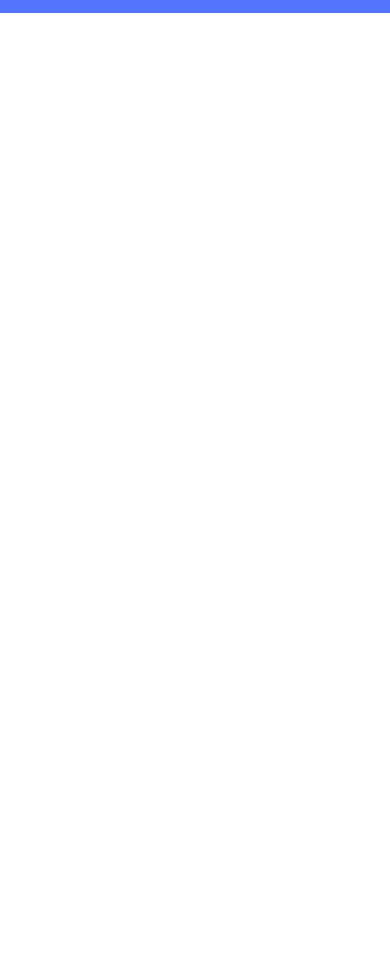
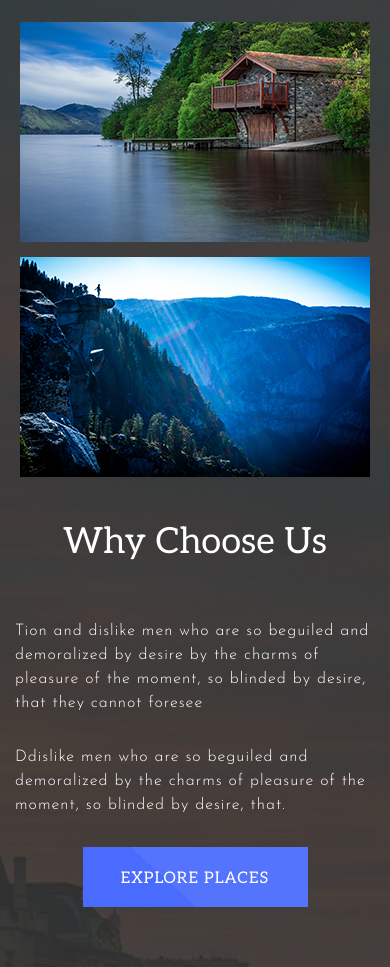
Before and after one commit to Deformix/exam-1, a website: page src/index.html in a window 390 px wide. Shown: the part 853-1820 px from the top of the page. Before the commit the page ends 866 px from the top, so only its background shows below. Drawn offline with nearby package versions, Linux system fonts and the light colour scheme; files that its build step writes are made by us from their sources; files whose address does not match are found by name.

Commit message:
Added 'Why Choose Us' section

```diff
--- a/src/index.html
+++ b/src/index.html
@@ -12,6 +12,7 @@
 
 <body>
     @@include('template/header.html')
+    @@include('template/choose.html')
     @@include('template/footer.html')
 
     <script src="js/script.js"></script>
--- a/src/scss/base/_base.scss
+++ b/src/scss/base/_base.scss
@@ -10,6 +10,13 @@ html {
 *::before,
 *::after {
   box-sizing: inherit;
+  margin: 0;
+  padding: 0;
+}
+
+h1 {
+  margin: 0;
+  padding: 0;
 }
 
 a {
--- a/src/scss/components/_button.scss
+++ b/src/scss/components/_button.scss
@@ -17,3 +17,23 @@
         background-color: darken(#5474fd, 10%);
     }
 }
+
+
+.button--link {
+    background: rgb(84, 116, 253);
+    display: block;
+    font-size: 16px;
+    height: 60px;
+    letter-spacing: 1px;
+    padding: 23px 38px;
+    width: 225px;
+    background: -moz-linear-gradient(222deg, rgba(84, 116, 253, 1) 61%, rgba(73, 107, 254, 1) 61%);
+    background: -webkit-linear-gradient(222deg, rgba(84, 116, 253, 1) 61%, rgba(73, 107, 254, 1) 61%);
+    background: linear-gradient(222deg, rgba(84, 116, 253, 1) 61%, rgba(73, 107, 254, 1) 61%);
+    filter: progid:DXImageTransform.Microsoft.gradient(startColorstr="#5474fd",endColorstr="#496bfe",GradientType=1);
+
+    &:hover {
+        background: darken(#5474fd, 10%)
+    }
+
+}
--- /dev/null
+++ b/src/scss/layout/_choose.scss
@@ -0,0 +1,112 @@
+.choose {
+    background: url("../img/choose-bg.jpg");
+    background-position: center;
+    background-repeat: no-repeat;
+    background-size: cover;
+    width: 100%;
+
+    &__content {
+        display: flex;
+        justify-content: space-between;
+        padding: 120px 0 120px;
+    }
+
+    &__info {
+        max-width: 540px;
+        padding-top: 80px;
+    }
+
+    &__title {
+        font-family: "Aleo", serif;
+        font-size: 36px;
+        font-weight: 400;
+        margin-bottom: 55px;
+    }
+
+    &__text {
+        font-size: 16px;
+        font-weight: 300;
+        margin-bottom: 30px;
+        letter-spacing: 1px;
+        line-height: 1.5;
+    }
+
+    &__button {
+        margin-top: 46px;
+    }
+
+    &__slides {
+        display: flex;
+        flex-direction: column;
+    }
+
+    &__slide {
+        & img:hover {
+            -webkit-box-shadow: 0px -1px 35px 11px rgba(84, 115, 253, 1);
+            -moz-box-shadow: 0px -1px 35px 11px rgba(84, 115, 253, 1);
+            box-shadow: 0px -1px 35px 11px rgba(84, 115, 253, 1);
+        }
+    }
+
+    &__slide--left {
+        padding-left: 125px;
+    }
+}
+
+@media screen and (max-width: 1200px) {
+    .choose {
+        &__slide--left {
+            padding-left: 0px;
+        }
+    }
+}
+
+@media screen and (max-width: 970px) {
+    .choose {
+        &__content {
+            flex-direction: column-reverse;
+            padding-top: 60px;
+            padding-bottom: 60px;
+        }
+
+        &__info {
+            padding-top: 30px;
+            margin: 0 auto;
+        }
+
+        &__slides {
+            flex-direction: row;
+            justify-content: space-evenly;
+
+
+        }
+    }
+}
+
+@media screen and (max-width: 760px) {
+    .choose {
+        &__slides {
+            flex-direction: column;
+            align-items: center;
+        }
+
+        &__slide {
+            margin-bottom: 10px;
+            & img {
+                width: 100%;
+            }
+        }
+    }
+}
+
+@media screen and (max-width: 500px) {
+    .choose {
+        &__title {
+            text-align: center;
+        }
+
+        &__button {
+            margin: 0 auto;
+        }
+    }
+}
--- a/src/scss/layout/_header.scss
+++ b/src/scss/layout/_header.scss
@@ -36,7 +36,7 @@
         padding: 2px;
 
         &-wrapper {
-            margin: 0 15px;
+            margin: 0 10px;
         }
     }
 
@@ -160,7 +160,7 @@
             position: absolute;
             right: 0;
             text-align: center;
-            top: 880px;
+            top: 826px;
             transform: translateX(-100%);
             transition: transform 0.3s;
             width: 100%;
@@ -178,10 +178,11 @@
         &__menu-item:not(:first-child) {
             margin-left: 0;
         }
-    }
+}
 }
 
-@media screen and (max-width: 450px) {
+
+@media screen and (max-width: 450px){
     .header {
         &__title {
             font-size: 38px;
@@ -204,5 +205,6 @@
                 padding-bottom: 10px;
             }
         }
+
     }
 }
--- a/src/scss/main.scss
+++ b/src/scss/main.scss
@@ -20,6 +20,7 @@
 // 4. Layout
 @import
   'layout/header',
+  'layout/choose',
   'layout/footer';
 
 // 5. Components
--- /dev/null
+++ b/src/template/choose.html
@@ -0,0 +1,32 @@
+<section class="choose">
+    <div class="container">
+        <div class="choose__content">
+
+            <div class="choose__info">
+                <h2 class="choose__title">Why Choose Us</h2>
+                <p class="choose__text">
+                    Tion and dislike men who are so beguiled and demoralized by desire by the charms of pleasure of the
+                    moment, so blinded by desire, that they cannot foresee
+                </p>
+
+                <p class="choose__text">
+                    Ddislike men who are so beguiled and demoralized by the charms of pleasure of the moment, so blinded
+                    by desire, that.
+                </p>
+
+                <a class="choose__button button button--link" href="">Explore Places</a>
+            </div>
+
+
+            <div class="choose__slides">
+                <div class="choose__slide">
+                    <img src="img/slide-1.jpg" alt="House near the sea">
+                </div>
+                <div class="choose__slide choose__slide--left">
+                    <img src="img/slide-2.jpg" alt="The mountains">
+                </div>
+            </div>
+
+        </div>
+    </div>
+</section>
```
Also changed, not shown: src/img/choose-bg.jpg (added), src/img/slide-1.jpg (added), src/img/slide-2.jpg (added).
